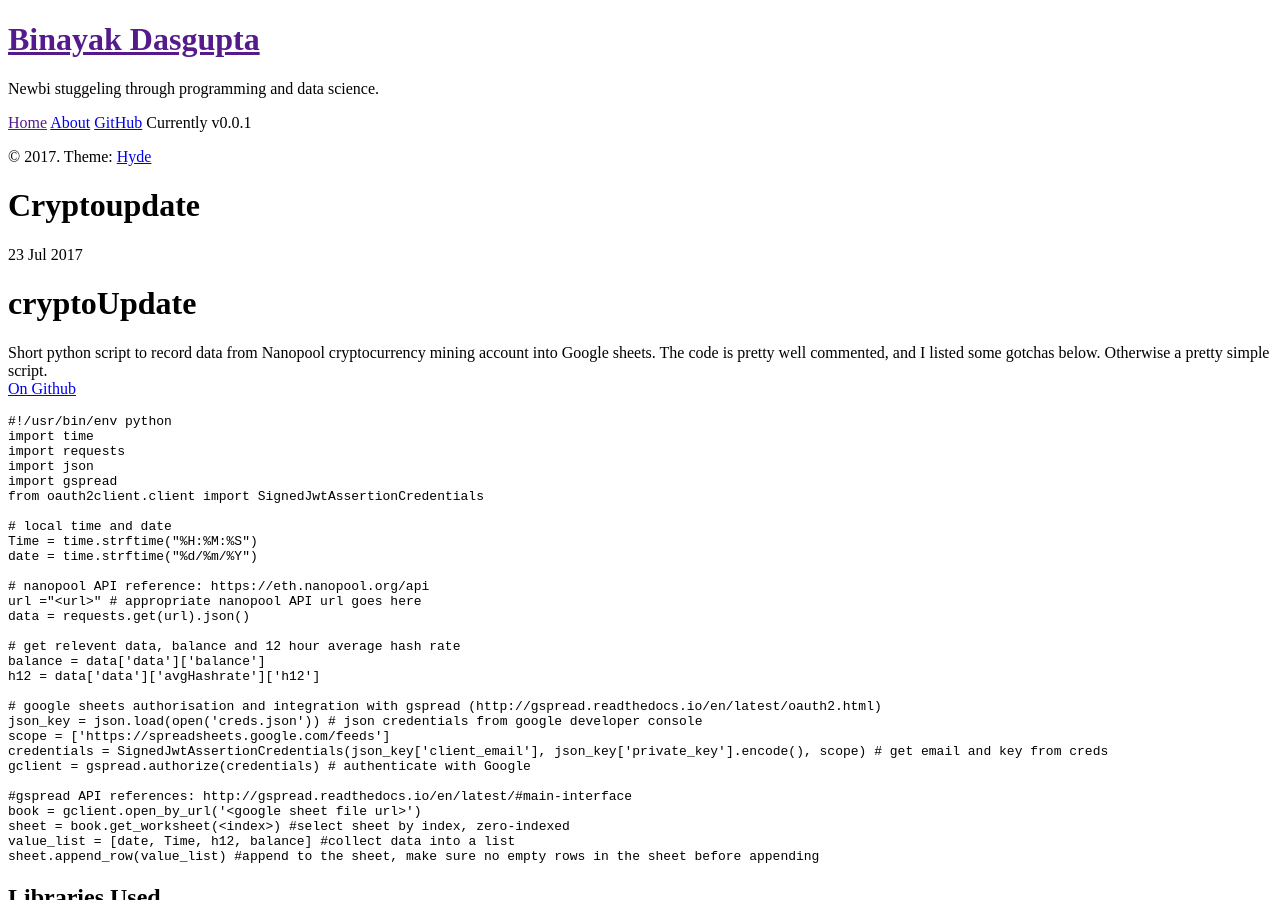
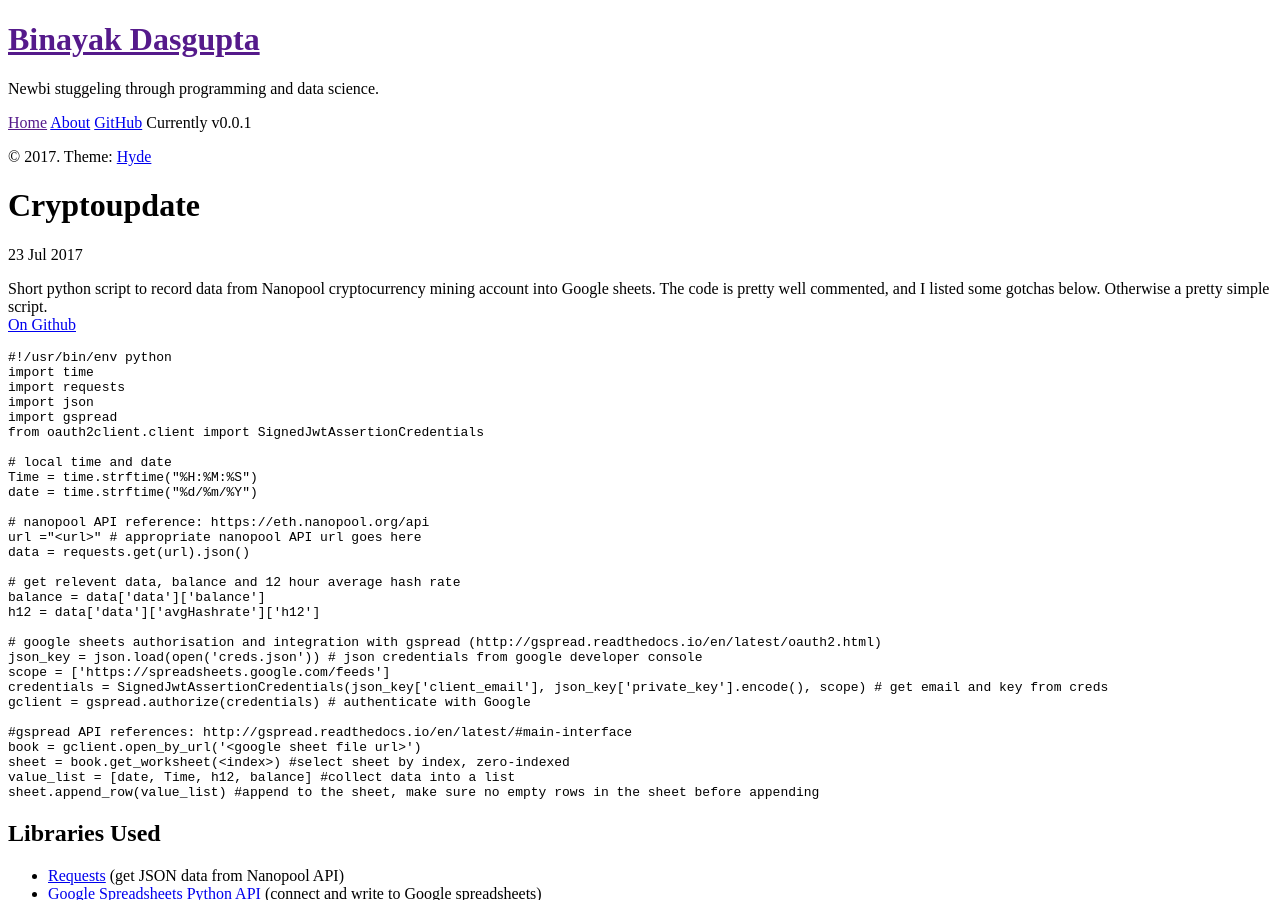
Before and after one commit to binayakd/binayakd.github.io, a Jekyll site: the page built from _posts/2017-07-23-cryptoUpdate.md, in a window 1280 px wide and 900 px high. Built offline with Jekyll 4.4.1, drawn with Linux system fonts in a browser that asks for light colours; our own code applies the rules of GitHub Pages for plain Markdown files.

Commit message:
Update 2017-07-23-cryptoUpdate.md

```diff
--- a/_posts/2017-07-23-cryptoUpdate.md
+++ b/_posts/2017-07-23-cryptoUpdate.md
@@ -1,4 +1,3 @@
-# cryptoUpdate
 Short python script to record data from Nanopool cryptocurrency mining account into Google sheets.
 The code is pretty well commented, and I listed some gotchas below.
 Otherwise a pretty simple script. <br>
```
